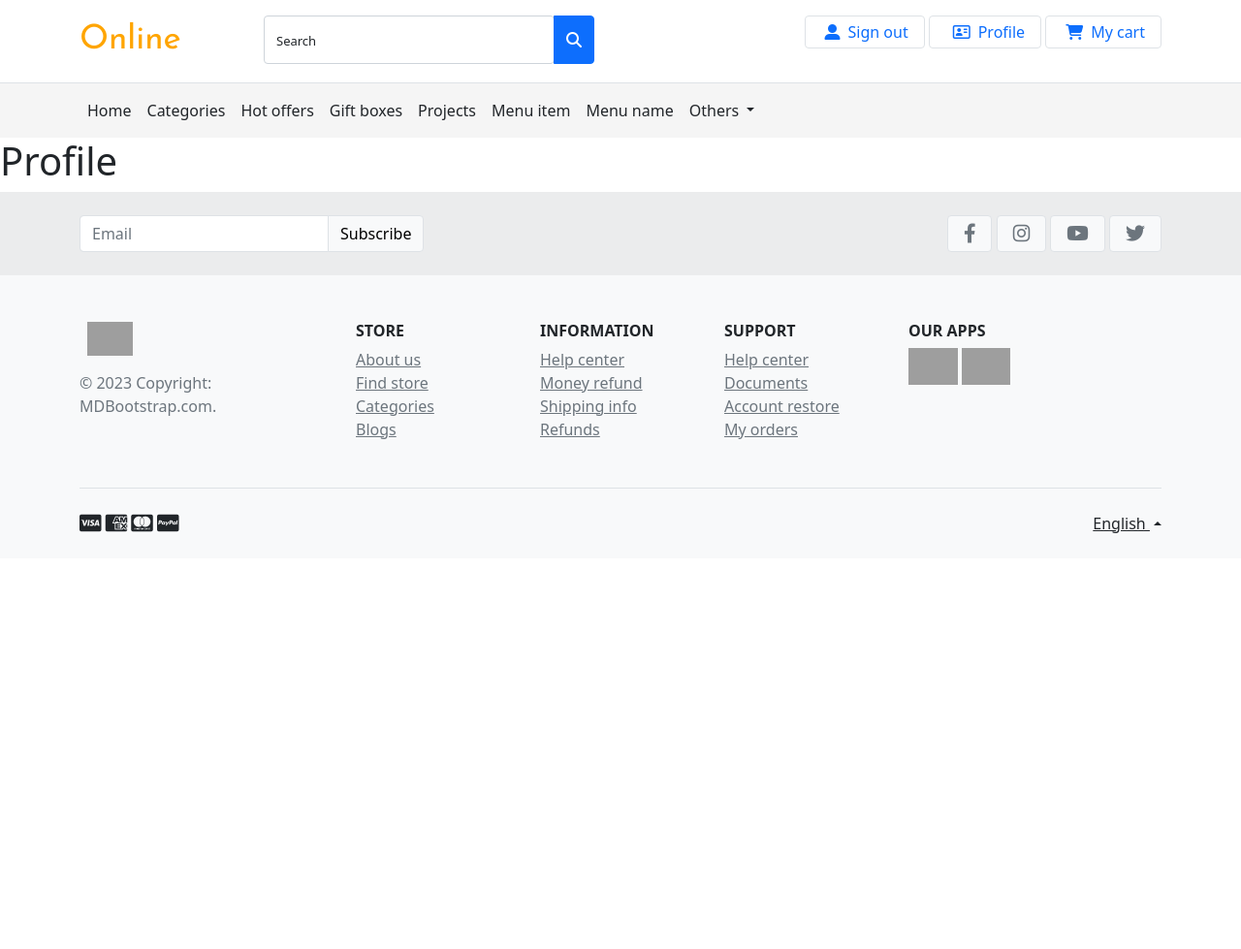
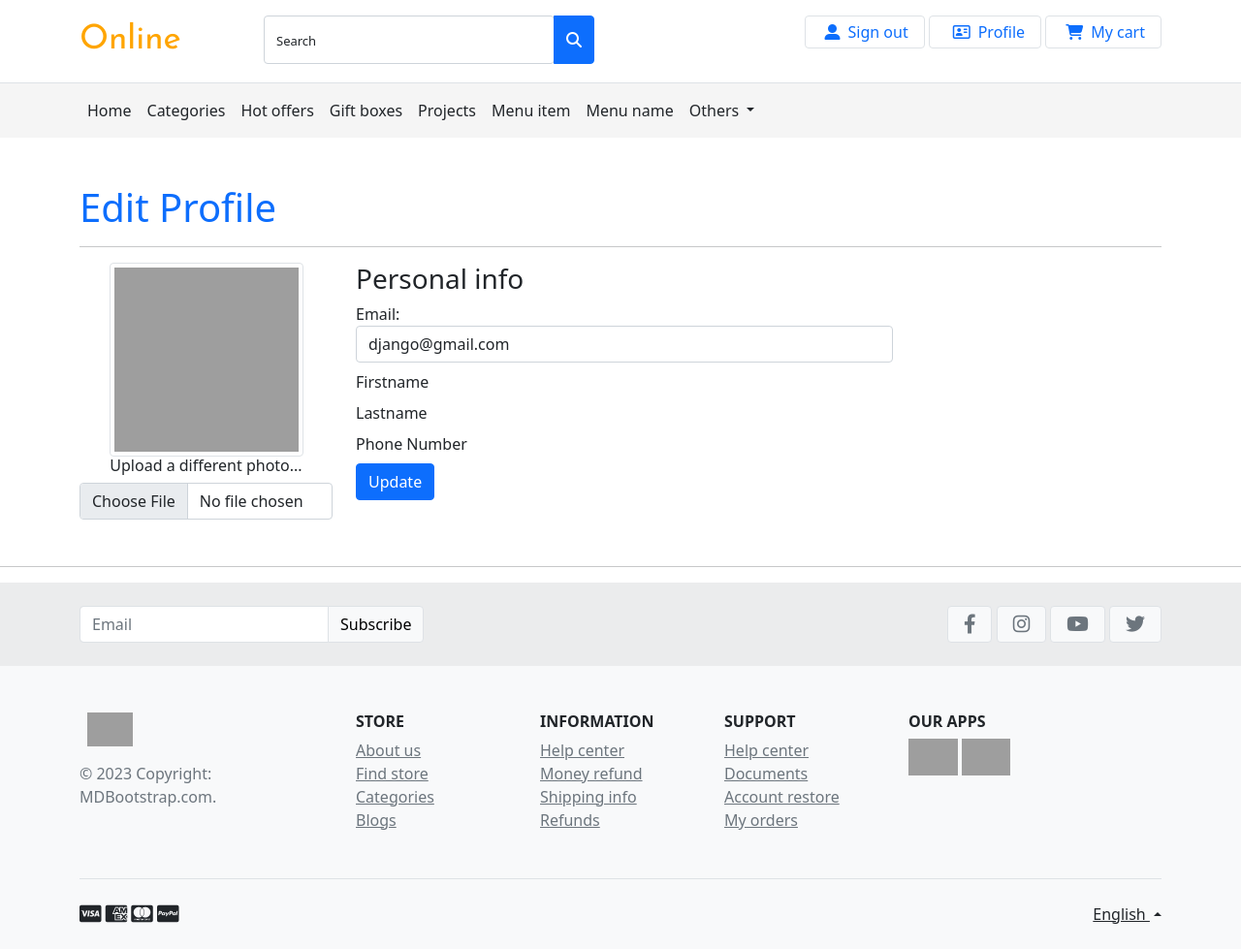
Before and after one commit to hwandev12/online-store-django-rest, a Django app: page /authentication/profile/1/edit/ in a window 1280 px wide. Shown: the whole page at 97% size. Before the commit the page ends 550 px from the top, so only its background shows below. Run offline with Django 4.2, Linux system fonts and the light colour scheme; the visitor is signed in with stand-in values (Sample User, id 1); data comes from the database, SQL or seed files in the repository; both versions use the stored data as it was after the commit; some libraries are stand-ins or nearby versions; grey boxes are pictures that could not be loaded.

Commit message:
update profile section

```diff
--- a/apps/authentication/forms.py
+++ b/apps/authentication/forms.py
@@ -130,7 +130,7 @@ class UpdateUserForm(forms.ModelForm):
 
     class Meta:
         model = User
-        fields = ["email"]
+        fields = ["email",]
 
 class UpdateBuyerAccount(forms.ModelForm):
 
--- a/apps/authentication/views.py
+++ b/apps/authentication/views.py
@@ -11,6 +11,7 @@ from .forms import (
     UpdateUserForm,
     UpdateSellerAccount
 )
+from django.contrib import messages
 
 from django.contrib.auth import login
 
@@ -59,13 +60,6 @@ class BuyerRegisterView(generic.CreateView):
         return redirect('/')
 
 def user_profile(request, firstname):
-    if request.user.is_seller:
-        request_get_pk = User.objects.get(selleraccountmodel__first_name=firstname)
-    elif request.user.is_buyer:
-        request_get_pk = User.objects.get(buyeraccountmodel__first_name=firstname)
-    # this is for superuser accounts
-    else:
-        request_get_pk = User.objects.get(id=firstname)
 
     if request.method == 'POST':
         user_form = UpdateUserForm(request.POST, instance=request.user)
@@ -80,6 +74,7 @@ def user_profile(request, firstname):
         if user_form.is_valid():
             user_form.save()
             account_model_update.save()
+            messages.success(request, "Your profile is updated successfully", extra_tags="profile_update")
             return redirect("/")
     else:
         user_form = UpdateUserForm(instance=request.user)
@@ -93,7 +88,6 @@ def user_profile(request, firstname):
     context = {
         "user_form": user_form,
         "account_model_update": account_model_update,
-        "request_get_pk": request_get_pk
     }
 
     return render(request, 'account/profile-update.html', context)
--- a/templates/account/profile-update.html
+++ b/templates/account/profile-update.html
@@ -1,6 +1,76 @@
 {% extends 'base/index.html' %}
+{% load widget_tweaks %}
 
 {% block title %}Profile{% endblock %}
 {% block content %}
-<h1>Profile</h1>
+<style>
+    .avatar {
+        width: 200px;
+        height: 200px;
+    }
+</style>
+<div class="container bootstrap snippets bootdey my-5">
+    <h1 class="text-primary">Edit Profile</h1>
+    <hr>
+    <div class="row">
+        <!-- left column -->
+        <div class="col-md-3">
+            <div class="text-center">
+                <img src="https://bootdey.com/img/Content/avatar/avatar7.png" class="avatar img-circle img-thumbnail"
+                    alt="avatar">
+                <h6>Upload a different photo...</h6>
+
+                <input type="file" class="form-control">
+            </div>
+        </div>
+
+        <!-- edit form column -->
+        <div class="col-md-9 personal-info">
+            <!-- <div class="alert alert-info alert-dismissable">
+                <a class="panel-close close" data-dismiss="alert">×</a>
+                <i class="fa fa-coffee"></i>
+                This is an <strong>.alert</strong>. Use this to show important messages to the user.
+            </div> -->
+            <h3>Personal info</h3>
+
+            <form class="form-horizontal" role="form" method="post">
+                {% csrf_token %}
+                <div class="form-group my-2">
+                    <label class="col-lg-3 control-label">Email:</label>
+                    <div class="col-lg-8">
+                        {% render_field user_form.email class+="form-control" placeholder="Email" %}
+                    </div>
+                </div>
+                <div class="form-group my-2">
+                    <label class="col-lg-3 control-label">Firstname</label>
+                    <div class="col-lg-8">
+                        {% render_field account_model_update.first_name class+="form-control" placeholder="Firstname" %}
+                    </div>
+                </div>
+                <div class="form-group my-2">
+                    <label class="col-lg-3 control-label">Lastname</label>
+                    <div class="col-lg-8">
+                        {% render_field account_model_update.last_name class+="form-control" placeholder="Lastname" %}
+                    </div>
+                </div>
+                <div class="form-group my-2">
+                    <label class="col-lg-3 control-label">Phone Number</label>
+                    <div class="col-lg-8">
+                        {% render_field account_model_update.phone_number class+="form-control" placeholder="Phone number" %}
+                    </div>
+                </div>
+                {% if request.user.is_buyer %}
+                <div class="form-group my-2">
+                    <label class="col-lg-3 control-label">Company</label>
+                    <div class="col-lg-8">
+                        {% render_field account_model_update.company class+="form-control" placeholder="Company" %}
+                    </div>
+                </div>
+                {% endif %}
+                <button type="submit" class="btn btn-primary">Update</button>
+            </form>
+        </div>
+    </div>
+</div>
+<hr>
 {% endblock %}
--- a/templates/components/navigation.html
+++ b/templates/components/navigation.html
@@ -61,7 +61,11 @@
         {% if messages %}
         <div class="alert alert-success" role="alert" style="position: absolute; z-index: 1; width: 400px !important; right: 0px; top: 68px; height: 80px; text-align: left;">
           {% for message in messages %}
+          {% if "profile_update" in message.tags %}
           <i class="fa-solid fa-check mx-2"></i>{{message}}
+          {% else %}
+          <i class="fa-solid fa-check mx-2"></i>{{message}}
+          {% endif %}
           {% endfor %}
         </div>
         {% endif %}
```
Also changed, not shown: db.sqlite3.
